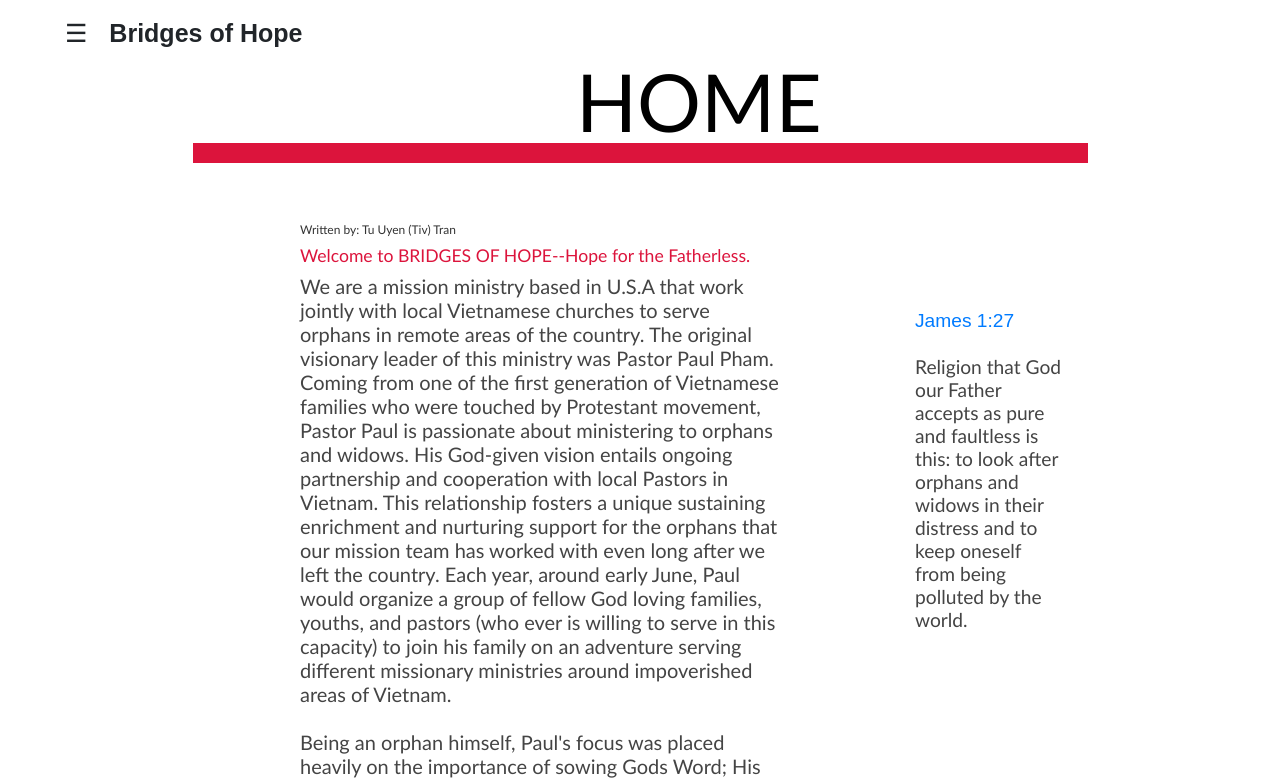
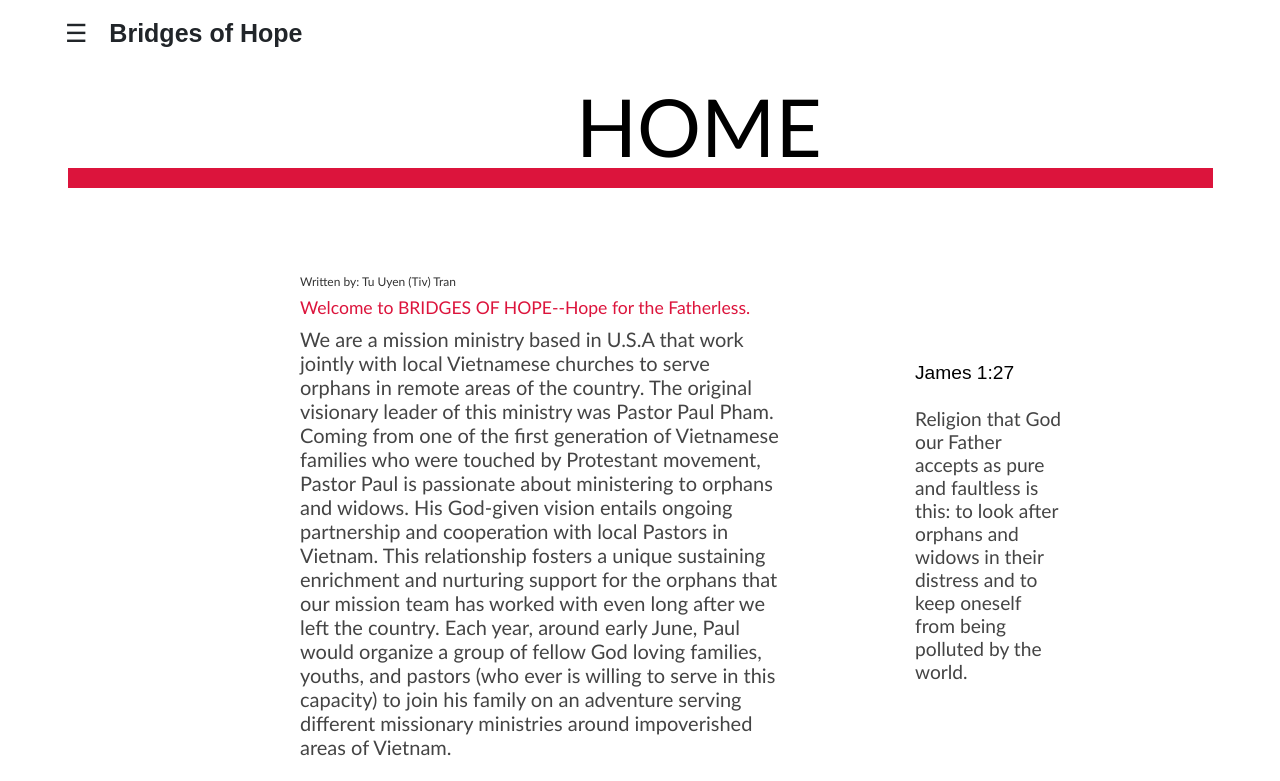
Before and after one commit to mapumarshmallow/Bridges-Of-Hope, an Angular app: page /homepage in a window 1280 px wide. Shown: the top 781 px of the page. Built offline with nearby package versions, Linux system fonts and the light colour scheme.

Commit message:
changed redline size

```diff
--- a/src/app/contact/contact.component.css
+++ b/src/app/contact/contact.component.css
@@ -5,7 +5,7 @@
 
 hr {
     border: 10px solid crimson;
-    width: 70%;
+    width: 90%;
 }
 
 .contact-pic-center {
--- a/src/app/homepage/body/body.component.css
+++ b/src/app/homepage/body/body.component.css
@@ -38,7 +38,7 @@ h1 {
     margin: -180% 0% 0% 50%;
   }
 .articletext {
-    margin : 10px 150px 200px 300px;
+    margin : 5% 150px 200px 300px;
     height : 800px;
     width : 450px;
 }
@@ -47,3 +47,8 @@ h1 {
     height : 600px;
     width : 300px;
 }
+.body-bottom {
+  margin: 0 auto;
+  height: 200px;
+  width: 100%
+}
--- a/src/app/homepage/body/body.component.html
+++ b/src/app/homepage/body/body.component.html
@@ -25,8 +25,26 @@
 <div class = "right-bibleverse">
     <div class = "text-left" style = "float: right;">
         <h5>
+            <style>
+            a:link {
+                color:black;
+                background-color: transparent;
+                text-decoration: none;
+            }
+            a:hover {
+                color:red;
+                background-color: transparent;
+                text-decoration: underline;
+            }
+            a:visited {
+                color:purple;
+                background-color: transparent;
+                text-decoration: underline;
+            }
+            </style>
                 <a href="https://www.biblegateway.com/passage/?search=James+1%3A27&version=NIV" target="_blank">James 1:27</a>
                 <br><br>Religion that God our Father accepts as pure and faultless is this: to look after orphans and widows in their distress and to keep oneself from being polluted by the world.
         </h5>
     </div>
 </div>
+<div class = "body-bottom"></div>
--- a/src/app/homepage/header/header.component.css
+++ b/src/app/homepage/header/header.component.css
@@ -1,6 +1,6 @@
 hr {
     border: 10px solid crimson;
-    width: 70%;
+    width: 90%;
 }
 /* You can add global styles to this file, and also import other style files */
 h1 {
@@ -9,7 +9,7 @@ h1 {
     font-size: 500%;
   }
 .header-size {
-  margin : 0% 0% 5% 45%;
+  margin : 2% 0% 5% 45%;
   height : 10px;
   width : 100%;
 }
--- a/src/app/homepage/title/title.component.css
+++ b/src/app/homepage/title/title.component.css
@@ -1,4 +1,4 @@
 hr {
     border: 10px solid crimson;
-    width: 80%;
+    width: 90%;
 }
--- a/src/app/ministry/ministry.component.css
+++ b/src/app/ministry/ministry.component.css
@@ -1,7 +1,7 @@
 
 hr {
     border: 10px solid crimson;
-    width: 70%;
+    width: 90%;
 }
 .ministry-header {
     text-align: center;
```
